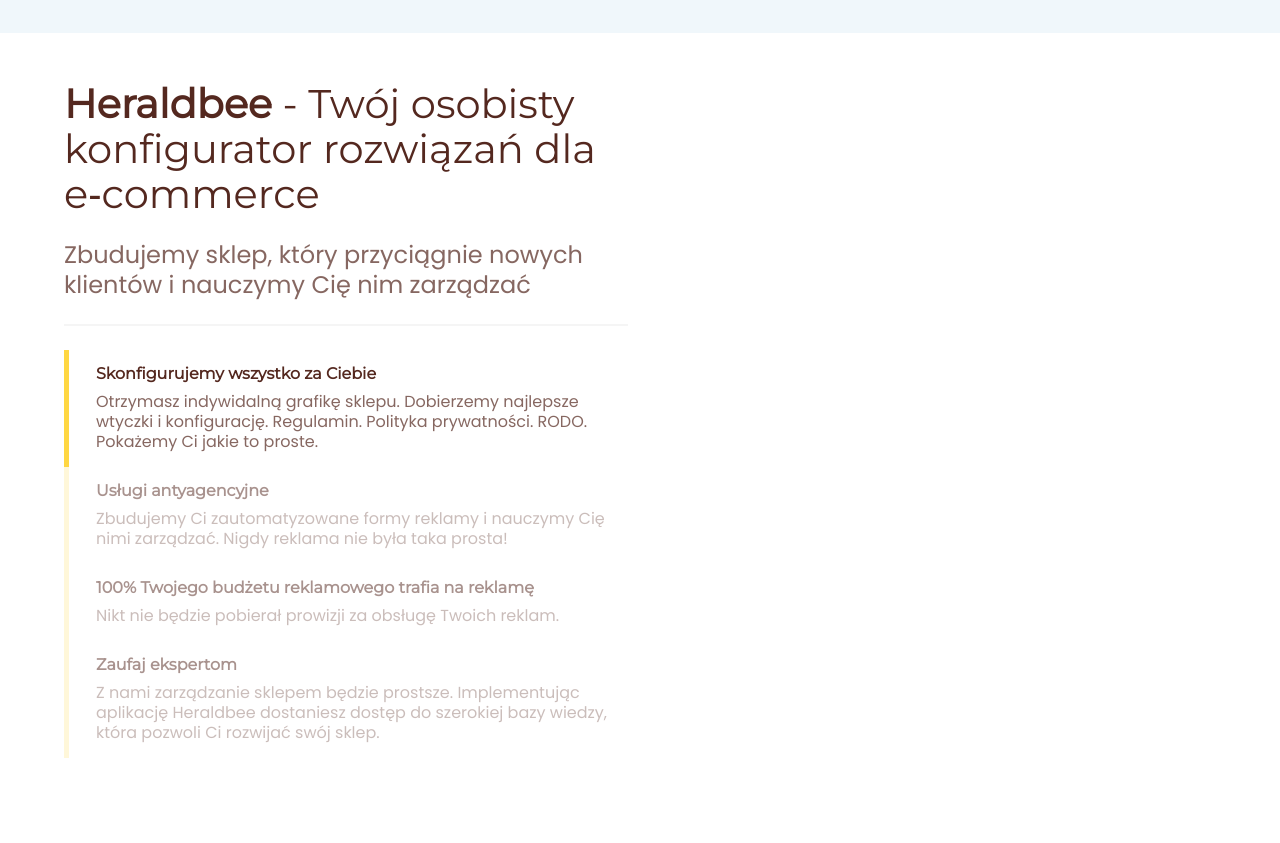
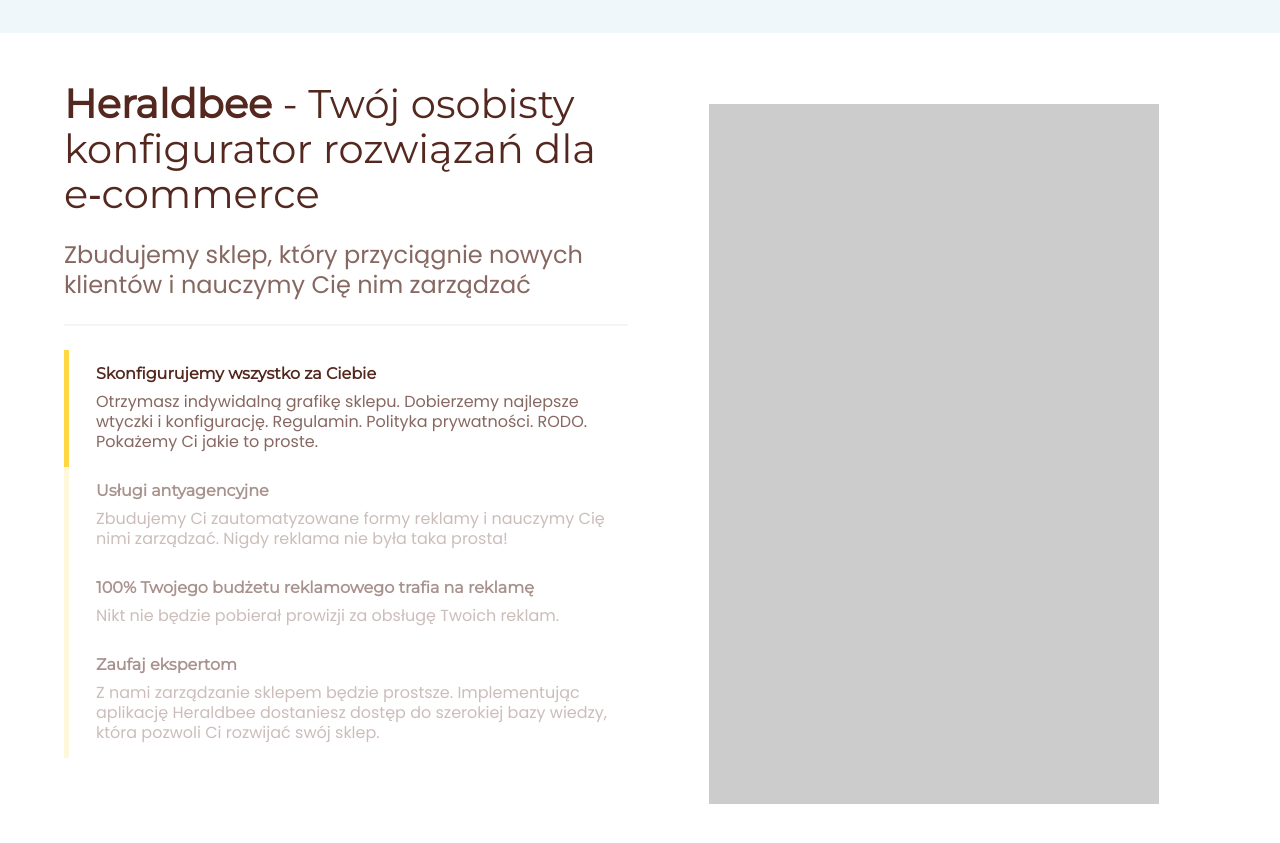
Before and after one commit to heraldbee/heraldbee.github.io, a Gatsby site: page / in a window 1280 px wide. Shown: the part 1365-2208 px from the top of the page. Before the commit the page ends 2171 px from the top, so only its background shows below. Built offline with nearby package versions, Linux system fonts and the light colour scheme; Gatsby itself is replaced by a stand-in of ours.

Commit message:
feat: 🎸 finish implementing DetailsSection

```diff
--- a/package.json
+++ b/package.json
@@ -21,6 +21,7 @@
     "gatsby-source-filesystem": "^2.1.29",
     "gatsby-source-wordpress": "^3.1.39",
     "gatsby-transformer-sharp": "^2.2.20",
+    "lodash": "^4.17.15",
     "node-sass": "^4.12.0",
     "prop-types": "^15.7.2",
     "react": "^16.10.2",
--- /dev/null
+++ b/src/components/Home/Body/DetailsSection/Columns/CarouselColumn/Slide/index.js
@@ -0,0 +1,26 @@
+// Core
+import React from 'react';
+import PropTypes from 'prop-types';
+import Img from "gatsby-image"
+
+// Stylesheet
+import styles from './index.module.scss';
+
+const Slide = ({ img, activeTab, step }) => {
+
+    const isActive = activeTab === step;
+
+    return (
+        <div className={`${styles.container} ${isActive ? styles.isActive : ''}`}>
+            <Img className={styles.card} fluid={img}/>
+        </div>
+    );
+};
+
+Slide.propTypes = {
+    img: PropTypes.object,
+    activeTab: PropTypes.number.isRequired,
+    step: PropTypes.number.isRequired,
+};
+
+export default Slide;
--- /dev/null
+++ b/src/components/Home/Body/DetailsSection/Columns/CarouselColumn/Slide/index.module.scss
@@ -0,0 +1,23 @@
+@import '../../../../../../../styles';
+
+.container {
+    position: absolute;
+    top: 5%;
+    bottom: 5%;
+    left: 10%;
+    right: 10%;
+    opacity: 0;
+    transform: translateY(50px);
+    transition: all .5s;
+}
+
+.isActive {
+    transform: translateY(0);
+    opacity: 1;
+}
+
+.card {
+    margin: 0 auto;
+    max-height: 700px;
+    max-width: 450px;
+}
--- a/src/components/Home/Body/DetailsSection/Columns/CarouselColumn/index.js
+++ b/src/components/Home/Body/DetailsSection/Columns/CarouselColumn/index.js
@@ -1,13 +1,59 @@
 // Core
 import React from 'react';
+import { useStaticQuery, graphql } from 'gatsby';
+
+// Custom Modules
+import { extractImgArrayFromDataCluster } from '../../../../../../utils/DetailsCarousel';
+
+// Custom Components
+import Slide from './Slide';
 
 // Stylesheet
 import styles from './index.module.scss';
 
-const CarouselColumn = () => {
+const CarouselColumn = ({ activeTab }) => {
+    const data = useStaticQuery(graphql`
+        query {
+            slide1: file(relativePath: { eq: "placeholder/slide-placeholder1.png" }) {
+                    childImageSharp {
+                        fluid(maxWidth: 450) {
+                            ...GatsbyImageSharpFluid
+                    }
+                }
+            }
+            slide2: file(relativePath: { eq: "placeholder/slide-placeholder2.png" }) {
+                    childImageSharp {
+                        fluid(maxWidth: 450) {
+                            ...GatsbyImageSharpFluid
+                    }
+                }
+            }
+            slide3: file(relativePath: { eq: "placeholder/slide-placeholder3.png" }) {
+                    childImageSharp {
+                        fluid(maxWidth: 450) {
+                            ...GatsbyImageSharpFluid
+                    }
+                }
+            }
+            slide4: file(relativePath: { eq: "placeholder/slide-placeholder4.png" }) {
+                    childImageSharp {
+                        fluid(maxWidth: 450) {
+                            ...GatsbyImageSharpFluid
+                    }
+                }
+            }
+        }
+    `);
+
+    const images = extractImgArrayFromDataCluster(data);
+
     return (
-        <article className={`column is-6 align-self-stretch`}>
-
+        <article className={`${styles.container} column is-6 is-hidden-mobile align-self-stretch`}>
+            {
+                images.map((image, i) =>
+                    <Slide img={image} activeTab={activeTab} step={i+1}/>
+                )
+            }
         </article>
     );
 };
--- a/src/components/Home/Body/DetailsSection/Columns/CarouselColumn/index.module.scss
+++ b/src/components/Home/Body/DetailsSection/Columns/CarouselColumn/index.module.scss
@@ -0,0 +1,5 @@
+@import '../../../../../../styles';
+
+.container {
+    position: relative;
+}
--- /dev/null
+++ b/src/utils/DetailsCarousel/index.js
@@ -0,0 +1,3 @@
+import { map } from 'lodash';
+
+export const extractImgArrayFromDataCluster = cluster => map(cluster, data => data.childImageSharp.fluid);
```
Also changed, not shown: src/images/placeholder/slide-placeholder1.png (added), src/images/placeholder/slide-placeholder2.png (added), src/images/placeholder/slide-placeholder3.png (added), src/images/placeholder/slide-placeholder4.png (added).
